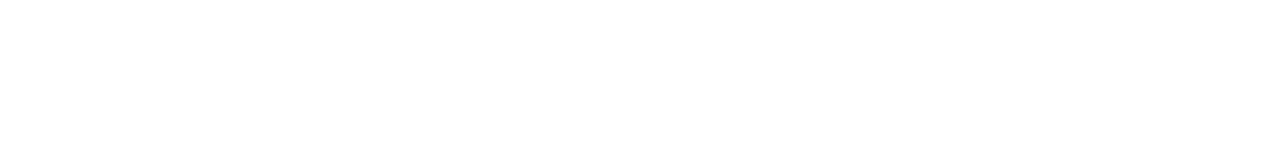
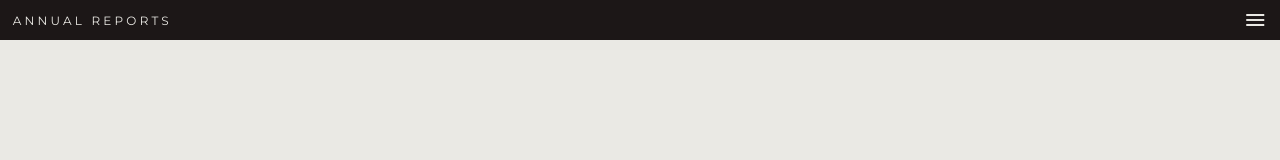
Before and after one commit to AngyalZsuzsa/final-sitebuild3-reports, a plain HTML site: page index.html in a window 1280 px wide. Drawn offline with Linux system fonts and the light colour scheme.

Commit message:
header added with style

```diff
--- a/index.html
+++ b/index.html
@@ -18,6 +18,9 @@
     <title>Reports</title>
 </head>
 <body>
-
+    <header id="fixed" class="header">
+        <h1>Annual reports</h1>
+        <span class='material-icons md-24'>menu</span>
+    </header>
 </body>
 </html>
--- a/style.css
+++ b/style.css
@@ -43,3 +43,45 @@ button input textarea select {
     --primary: #eae9e4;
     --secondary: #1c1717;
 }
+
+body {
+    background-color: var(--primary);
+}
+
+header {
+    width: 100%;
+    height: 40px;
+    position: fixed;
+    top: 0;
+    left: 0;
+    color: var(--primary);
+}
+
+#fixed {
+    z-index: 1;
+    background-color: var(--secondary);
+    overflow: hidden;
+}
+
+h1 {
+    position: absolute;
+    top:50%;
+    left:1%;
+    transform: translateY(-50%);
+
+    font-size: 12px;
+    font-weight: 400;
+    letter-spacing: 0.2rem;
+    text-transform: uppercase;
+}
+
+.material-icons.md-24 {
+    display:flex;
+    flex-direction: column;
+    align-items: flex-end;
+
+    position: absolute;
+    top: 50%;
+    right: 1%;
+    transform: translateY(-50%);
+}
```
